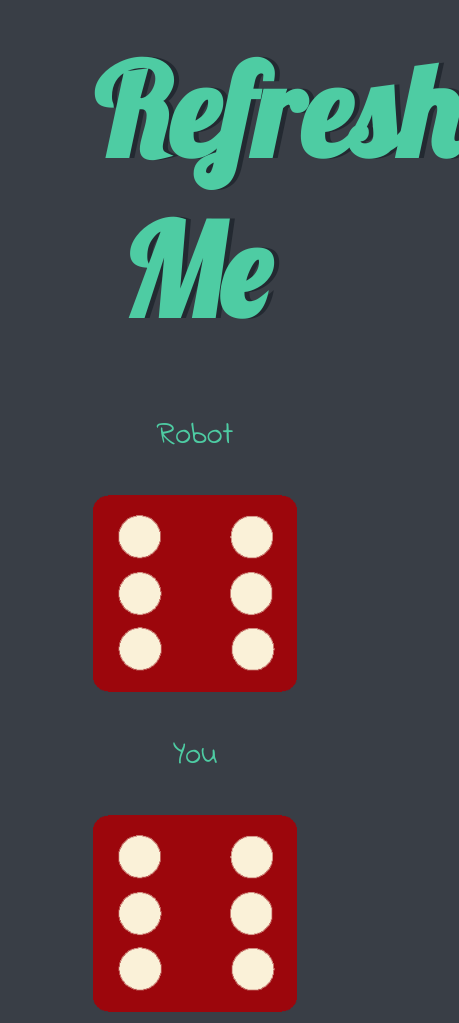
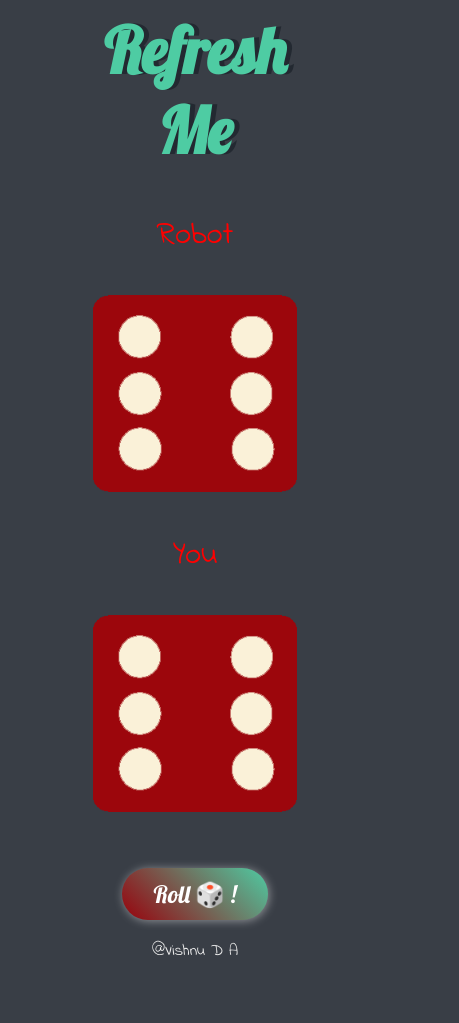
Before and after one commit to vishnuda373/dice-Game, a plain HTML site: page index.html in a window 390 px wide. Shown: the top 1023 px of the page, 459 px wide, since content can reach past the window. After the commit the page ends 971 px from the top, so only its background shows below. Drawn offline with Linux system fonts and the light colour scheme.

Commit message:
Add files via upload

```diff
--- a/styles.css
+++ b/styles.css
@@ -62,3 +62,19 @@ footer{
     text-align:center;
     font-family: 'Indie Flower', cursive;
 }
+
+@media(max-width: 500px){
+    h1{
+        margin:10px;
+        font-family:'Lobster', cursive;
+        text-shadow: 5px 0 #232931;
+        font-size: 4rem;
+        color: #4ECCA3;
+    }
+    p{
+        font-size: 2rem;
+        /* color: #4ECCA3; */
+        color:red;
+        font-family: 'Indie Flower', cursive;
+    }
+}
```
